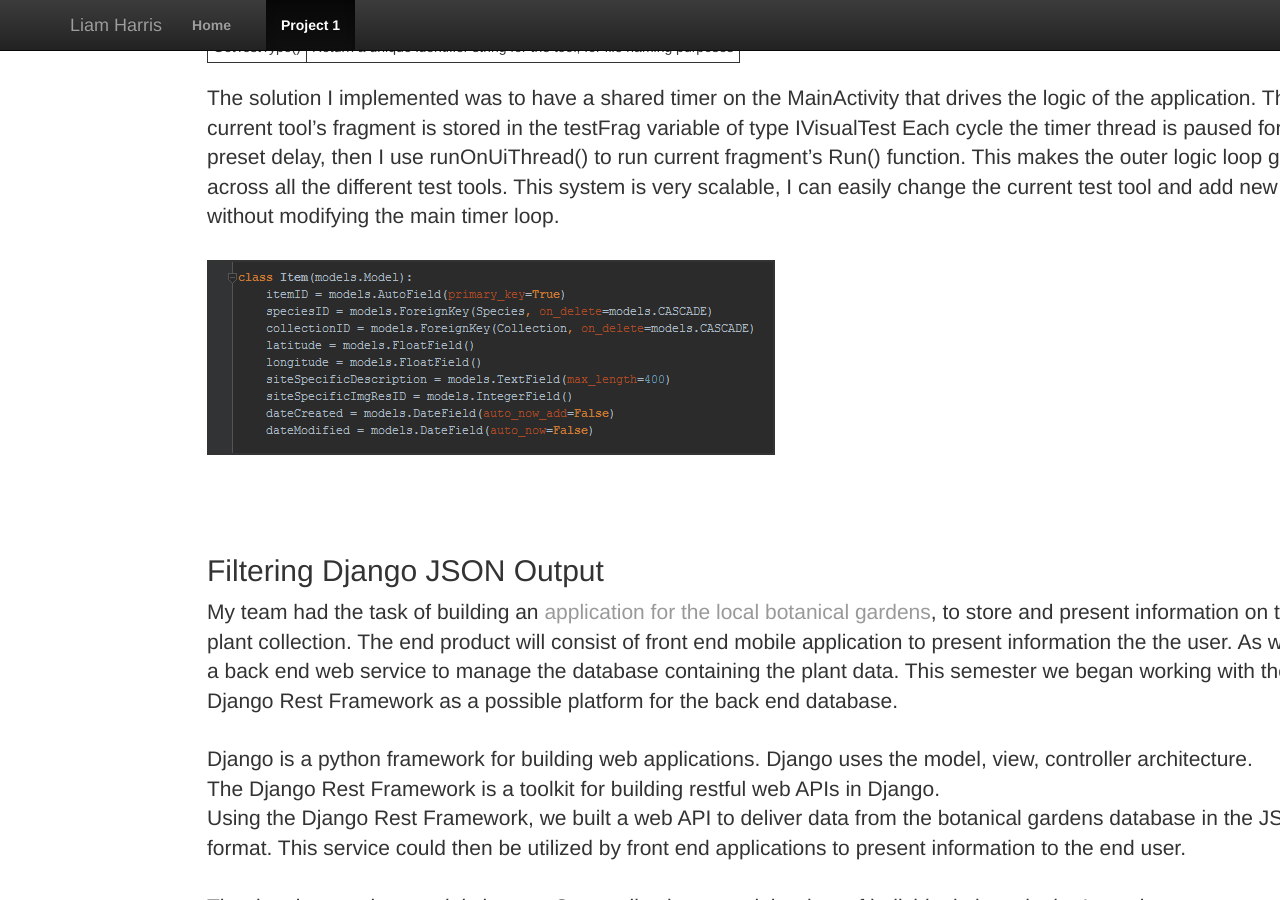
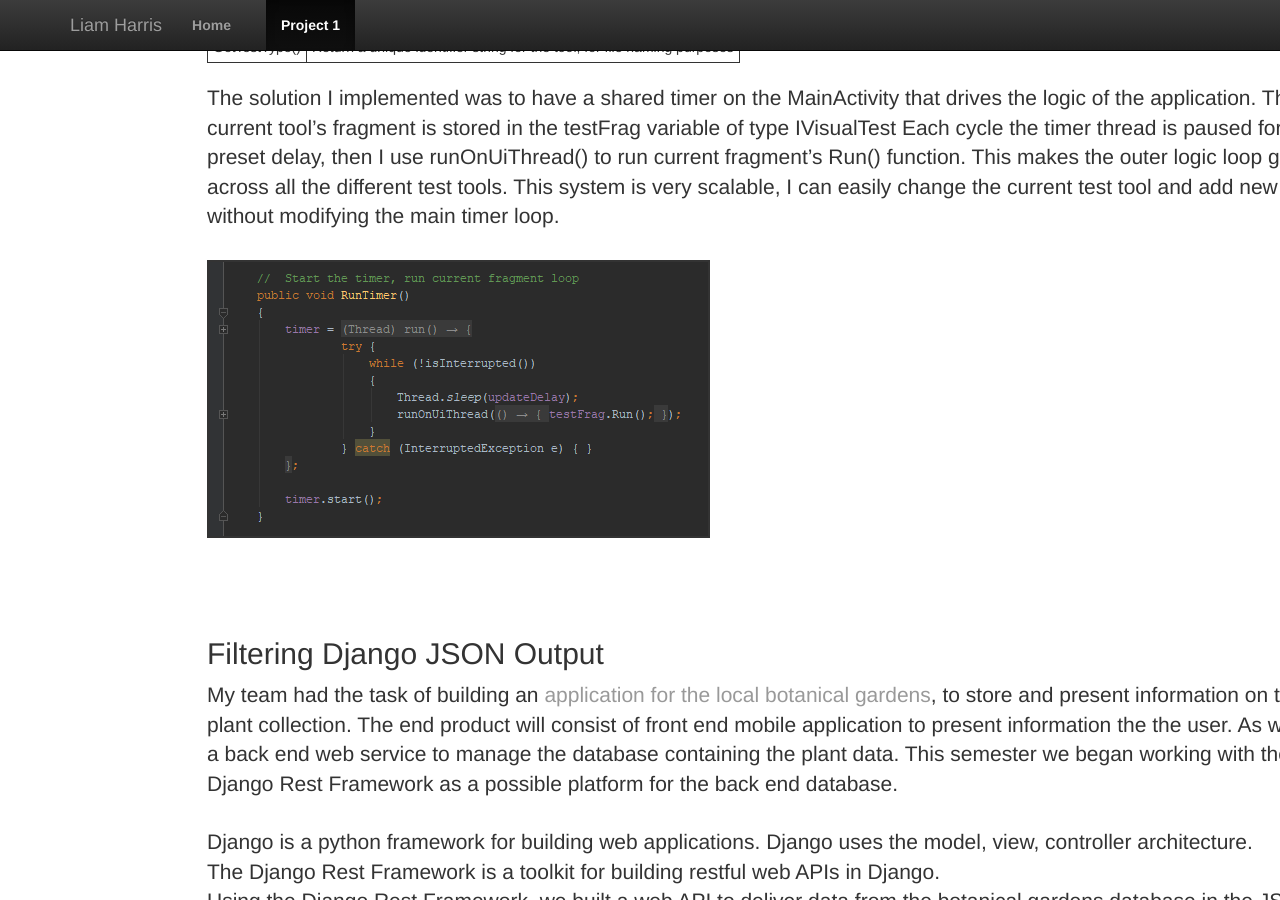
Before and after one commit to harrl7/harrl7.github.io, a Jekyll site: the page built from project1/index.html, in a window 1280 px wide and 900 px high, scrolled down 3698 px. Built offline with Jekyll 4.4.1, drawn with Linux system fonts in a browser that asks for light colours.

Commit message:
Update index.html

```diff
--- a/project1/index.html
+++ b/project1/index.html
@@ -75,7 +75,7 @@
 	<p>
 	The solution I implemented was to have a shared timer on the MainActivity that drives the logic of the application. The current tool’s fragment is stored in the testFrag variable of type IVisualTest Each cycle the timer thread is paused for a preset delay, then I use runOnUiThread() to run current fragment’s Run() function. This makes the outer logic loop generic across all the different test tools. This system is very scalable, I can easily change the current test tool and add new tools without modifying the main timer loop.
 	<br><br>
-	<img src="/assets/img/model.PNG">
+	<img src="/assets/img/loop.PNG">
 	<br><br>
 	</p>
 
```
